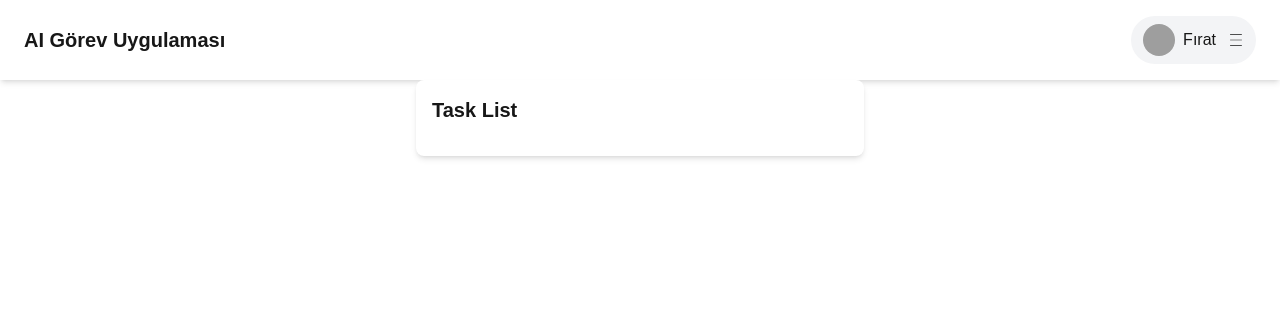
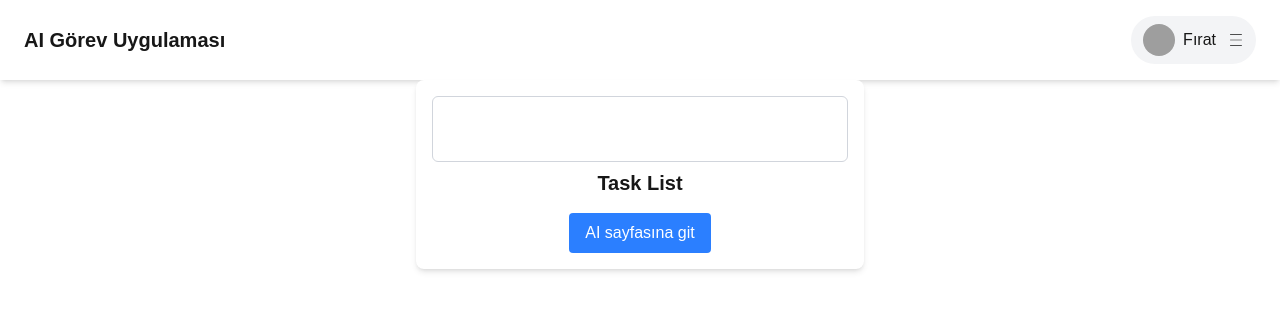
Before and after one commit to FiratSomek/Daily-Task-With-AI, a Next.js app: page /pages/dashboard in a window 1280 px wide. Shown: the top 310 px of the page. Built offline with nearby package versions, Linux system fonts and the light colour scheme; grey boxes are pictures that could not be loaded.

Commit message:
last changes

```diff
--- a/src/app/components/Header/index.tsx
+++ b/src/app/components/Header/index.tsx
@@ -1,5 +1,6 @@
 "use client";
 
+import Link from "next/link";
 import { useState } from "react";
 import { CiMenuBurger, CiSettings, CiUser } from "react-icons/ci";
 
@@ -33,9 +34,11 @@ export default function Header() {
               <li className="px-4 py-2 hover:bg-gray-100 flex items-center gap-2">
                 <CiSettings className="w-4 h-4" /> Ayarlar
               </li>
-              <li className="px-4 py-2 hover:bg-gray-100 text-red-500">
-                Çıkış Yap
-              </li>
+              <Link href="/">
+                <li className="px-4 py-2 hover:bg-gray-100 text-red-500">
+                  Çıkış Yap
+                </li>
+              </Link>
             </ul>
           </div>
         )}
--- a/src/app/components/LoginPage/index.tsx
+++ b/src/app/components/LoginPage/index.tsx
@@ -25,7 +25,7 @@ const Login = () => {
           />
         </label>
       </div>
-      <Link href="/dashboard">
+      <Link href="/pages/dashboard">
         {" "}
         <button className=" rounded-3xl p-1 font-bold text-white bg-blue-500 cursor-pointer mt-5">
           LOGIN
--- a/src/app/components/PromptForm/index.tsx
+++ b/src/app/components/PromptForm/index.tsx
@@ -4,6 +4,7 @@ import { useDispatch } from "react-redux";
 import { AppDispatch } from "../../../../store";
 import { setPrompt } from "../../../../store/promptSlice";
 import { useRouter } from "next/navigation";
+import Link from "next/link";
 
 const PromptForm = () => {
   const [promptInput, setPromptInput] = useState("");
@@ -39,18 +40,17 @@ const PromptForm = () => {
         placeholder="Type your prompt here..."
       />
       {error && <p className="text-red-500 text-sm">{error}</p>}
-
+      {/* <Link href="/pages/dashboard">
+        {" "} */}
       <button
         type="submit"
         className="bg-blue-500 text-white px-4 py-2 rounded hover:bg-blue-700 transition"
       >
         Send
       </button>
+      {/* </Link> */}
     </form>
   );
 };
 
 export default PromptForm;
-function dispatch(arg0: void) {
-  throw new Error("Function not implemented.");
-}
--- a/src/app/components/TaskList/index.tsx
+++ b/src/app/components/TaskList/index.tsx
@@ -2,25 +2,27 @@
 import React, { useEffect, useState } from "react";
 import { useSelector } from "react-redux";
 import { RootState } from "../../../../store";
+import Link from "next/link";
 
 const TaskList = () => {
-  const [promptList, setPromptList] = useState<string[]>([]);
-  const prompt = useSelector((state: RootState) => state.prompt.value);
-  useEffect(() => {
-    if (prompt && !promptList.includes(prompt)) {
-      setPromptList((prevList) => [...prevList, prompt]);
-    }
-  }, [prompt]);
   return (
     <div className="bg-white shadow-md rounded-lg p-4 max-w-md mx-auto">
-      <h2 className="text-xl font-semibold mb-4">Task List</h2>
-      <ul className="list-disc list-inside space-y-2">
-        {promptList.map((item, index) => (
-          <li key={index} className="text-gray-700">
-            {item}
-          </li>
-        ))}
-      </ul>
+      <form>
+        <textarea
+          name=""
+          id=""
+          className="w-full border border-gray-300 rounded-md resize-none p-2 focus:outline-none focus:ring-2 focus:ring-blue-500 "
+          rows={2}
+        ></textarea>
+      </form>
+      <h2 className="text-xl font-semibold mb-4 text-center">Task List</h2>
+      <Link href="/pages/ai">
+        <div className="text-center">
+          <button className="bg-blue-500 text-white px-4 py-2 rounded hover:bg-blue-700 transition">
+            AI sayfasına git
+          </button>
+        </div>
+      </Link>
     </div>
   );
 };
--- a/store/index.ts
+++ b/store/index.ts
@@ -6,6 +6,5 @@ export const store = configureStore({
     prompt: promptReducer,
   },
 });
-
 export type RootState = ReturnType<typeof store.getState>;
 export type AppDispatch = typeof store.dispatch;
```
